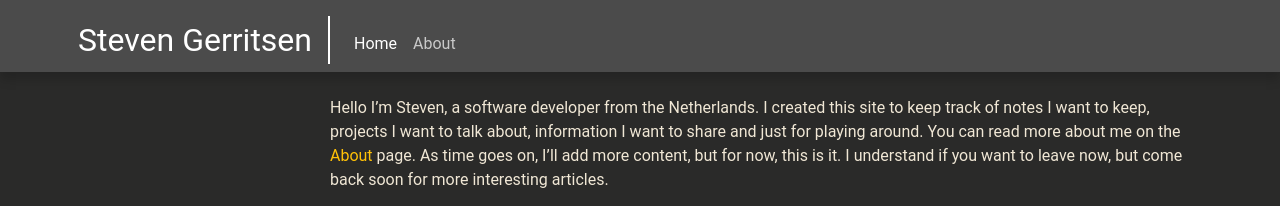
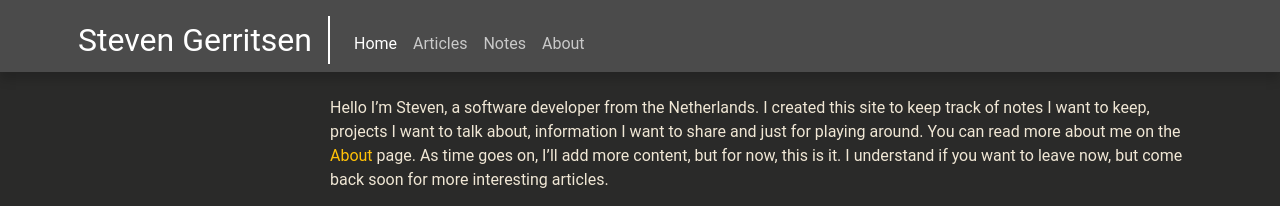
Before and after one commit to Steeff0/steeff0.github.io, a Jekyll site: the page built from index.md, in a window 1280 px wide. Shown: the top 206 px of the page. Built offline with Jekyll 4.4.1, drawn with Linux system fonts in a browser that asks for light colours; some web fonts are replaced; our own code applies the rules of GitHub Pages for plain Markdown files.

```diff
--- a/_data/navigation.yml
+++ b/_data/navigation.yml
@@ -1,5 +1,9 @@
 - title: Home
   url: /
   class: home
+- title: Articles
+  url: /articles/
+- title: Notes
+  url: /notes/
 - title: About
   url: /about/
```
